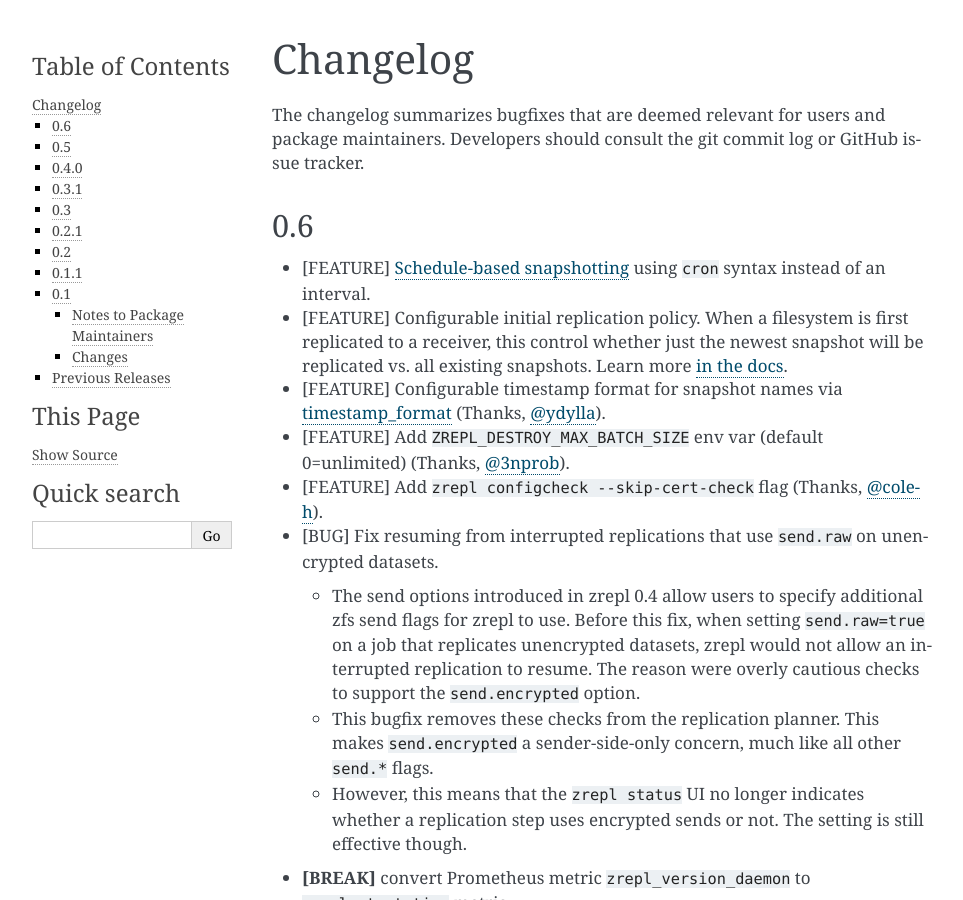
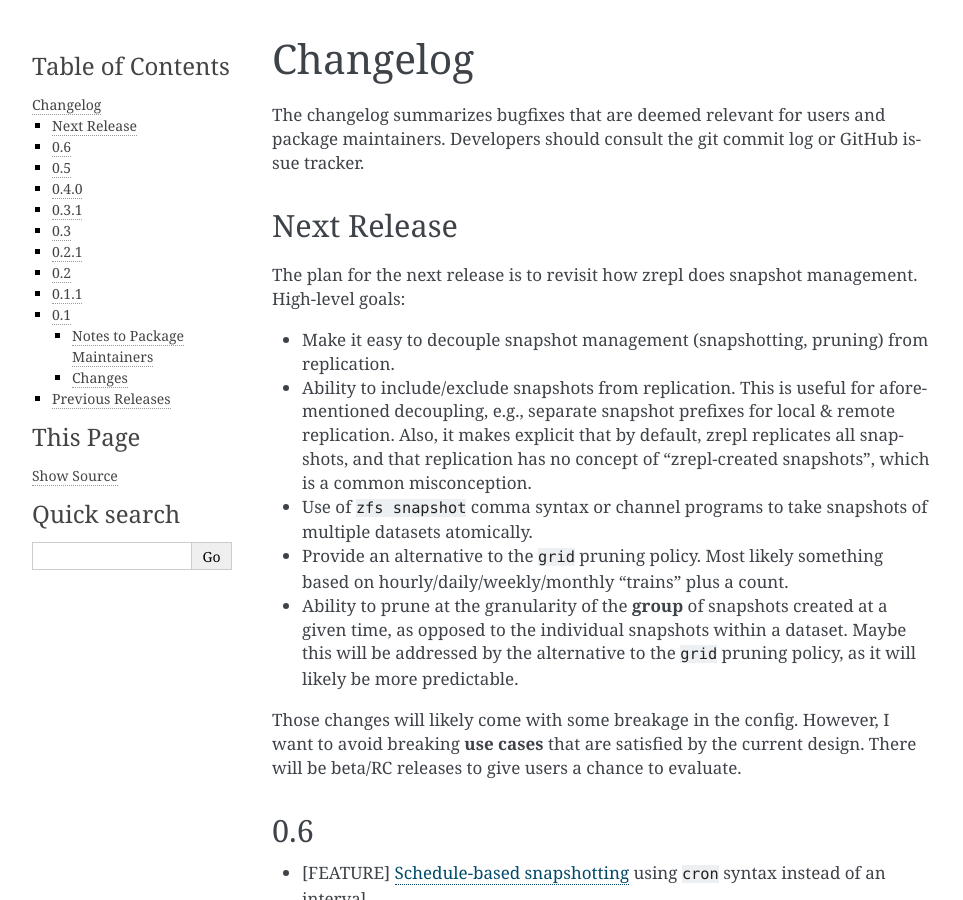
Before and after one commit to zrepl/zrepl, a Sphinx documentation site: the page built from docs/changelog.rst, in a window 1280 px wide and 900 px high. Shown: the whole window, without its empty margins (148-1111 px from the left). Built offline with Sphinx 7.4.7, drawn with Linux system fonts in a browser that asks for light colours; pages that are not in the unit, such as notebooks, are missing from menus; the version number could not be read and is left out; cross-references to code outside the pages are shown as plain code.

Commit message:
docs: add announcement for next release

```diff
--- a/docs/changelog.rst
+++ b/docs/changelog.rst
@@ -15,6 +15,30 @@
 
 The changelog summarizes bugfixes that are deemed relevant for users and package maintainers.
 Developers should consult the git commit log or GitHub issue tracker.
+
+Next Release
+------------
+
+The plan for the next release is to revisit how zrepl does snapshot management.
+High-level goals:
+
+- Make it easy to decouple snapshot management (snapshotting, pruning) from replication.
+- Ability to include/exclude snapshots from replication.
+  This is useful for aforementioned decoupling, e.g., separate snapshot prefixes for local & remote replication.
+  Also, it makes explicit that by default, zrepl replicates all snapshots, and that
+  replication has no concept of "zrepl-created snapshots", which is a common misconception.
+- Use of ``zfs snapshot`` comma syntax or channel programs to take snapshots of multiple
+  datasets atomically.
+- Provide an alternative to the ``grid`` pruning policy.
+  Most likely something based on hourly/daily/weekly/monthly "trains" plus a count.
+- Ability to prune at the granularity of the **group** of snapshots created at a given
+  time, as opposed to the individual snapshots within a dataset.
+  Maybe this will be addressed by the alternative to the ``grid`` pruning policy,
+  as it will likely be more predictable.
+
+Those changes will likely come with some breakage in the config.
+However, I want to avoid breaking **use cases** that are satisfied by the current design.
+There will be beta/RC releases to give users a chance to evaluate.
 
 0.6
 ---
```
